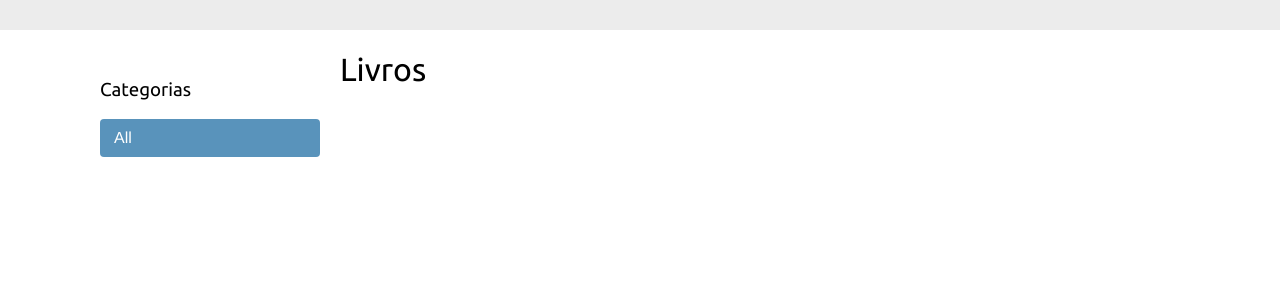
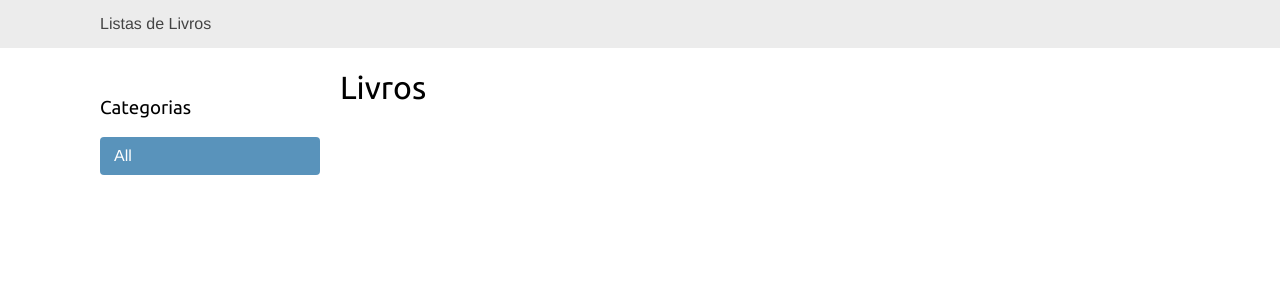
Before and after one commit to markusvynycyus/loja-livros, a Django app: page / in a window 1280 px wide. Shown: the part 46-346 px from the top of the page. Run offline with Django 3.2, Linux system fonts and the light colour scheme; data that the repository does not hold is empty.

Commit message:
2 Commmit - Integração Continua - Deploy

```diff
--- a/estoque/templates/estoque/base.html
+++ b/estoque/templates/estoque/base.html
@@ -12,7 +12,7 @@
     </div>
     <div id="subheader">
       <div class="livros">
-             <!--Listas de Livros-->
+             Listas de Livros
       </div>
     </div>
     <div id="content">
```
